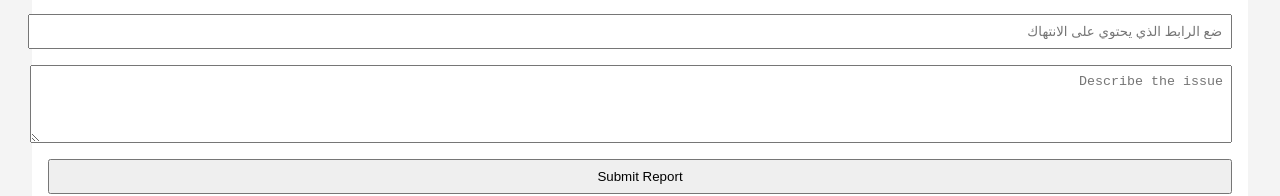
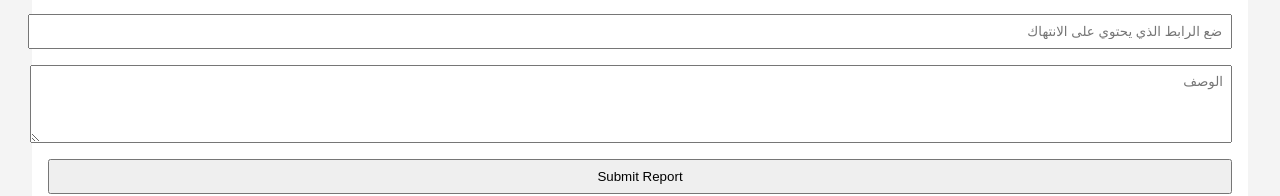
Before and after one commit to lfiix/-, a plain HTML site: page grad.html in a window 1280 px wide. Shown: the part 969-1165 px from the top of the page. Drawn offline with Linux system fonts and the light colour scheme.

Commit message:
Update grad.html

```diff
--- a/grad.html
+++ b/grad.html
@@ -48,7 +48,7 @@
         <input type="text" placeholder="اسمك" required />
         <input type="email" placeholder="الايميل" required />
         <input type="url" placeholder="ضع الرابط الذي يحتوي على الانتهاك" required />
-        <textarea placeholder="Describe the issue" rows="4"></textarea>
+        <textarea placeholder="الوصف" rows="4"></textarea>
         <button type="submit">Submit Report</button>
       </form>
     </section>
```
